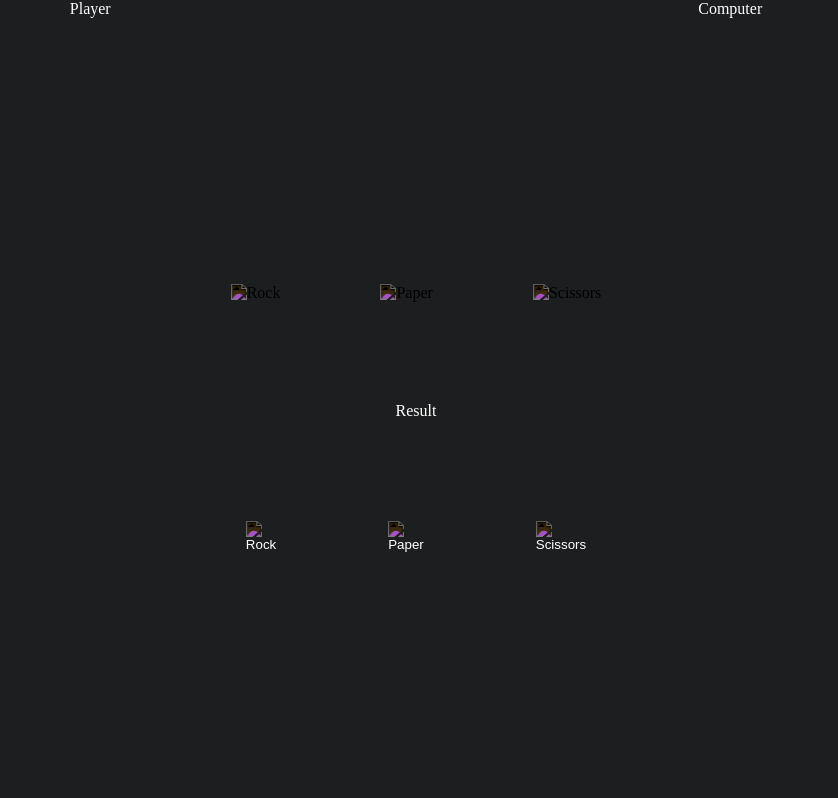
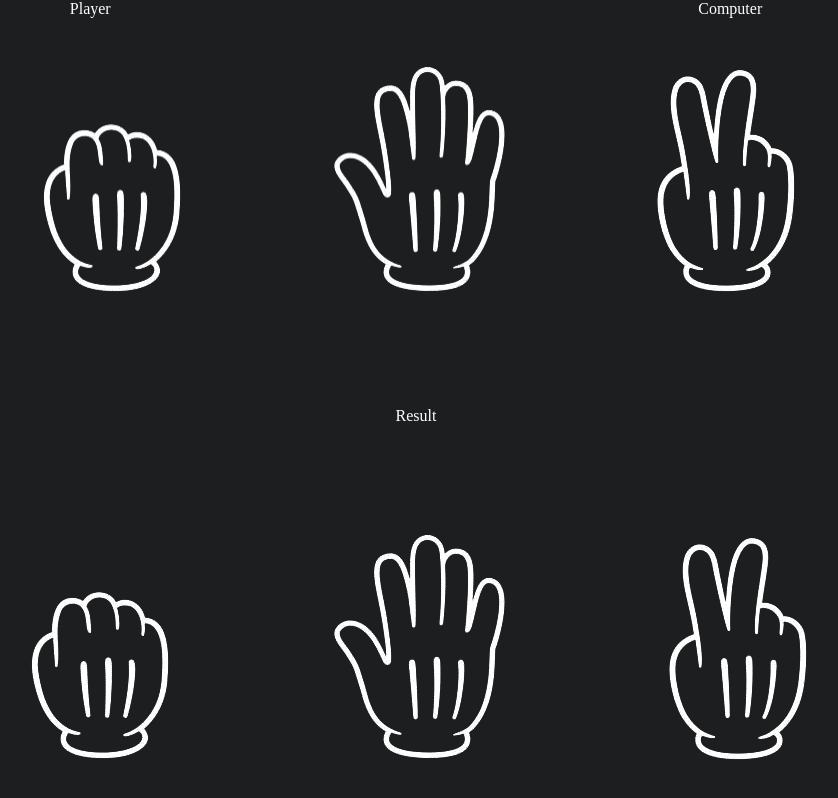
Before and after one commit to isaac-was-here/odin_rockpaperscissors, a plain HTML site: page index.html in a window 1280 px wide. Shown: the whole page, without its empty margins (224-1062 px from the left). Drawn offline with Linux system fonts and the light colour scheme; the site is published under a folder, as on GitHub Pages, so addresses that start at the root find nothing.

Commit message:
Change image source path

```diff
--- a/index.html
+++ b/index.html
@@ -13,17 +13,17 @@
         </div>
         <div id="main">
             <div id="top">
-                <img id="comprock" src="/images/rock.png" alt="Rock">
-                <img id="comppaper" src="/images/paper.png" alt="Paper">
-                <img id="compscissors" src="/images/scissors.png" alt="Scissors">
+                <img id="comprock" src="images/rock.png" alt="Rock">
+                <img id="comppaper" src="images/paper.png" alt="Paper">
+                <img id="compscissors" src="images/scissors.png" alt="Scissors">
             </div>
             <div id="mid">
                 <div id="result">Result</div>
             </div>
             <div id="bot">
-                <button id="rock" class="playerchoice"><img src="/images/rock.png" alt="Rock"></button>
-                <button id="paper" class="playerchoice"><img src="/images/paper.png" alt="Paper"></button>
-                <button id="scissors" class="playerchoice"><img src="/images/scissors.png" alt="Scissors"></button>
+                <button id="rock" class="playerchoice"><img src="images/rock.png" alt="Rock"></button>
+                <button id="paper" class="playerchoice"><img src="images/paper.png" alt="Paper"></button>
+                <button id="scissors" class="playerchoice"><img src="images/scissors.png" alt="Scissors"></button>
             </div>
         </div>
     </body>
```
